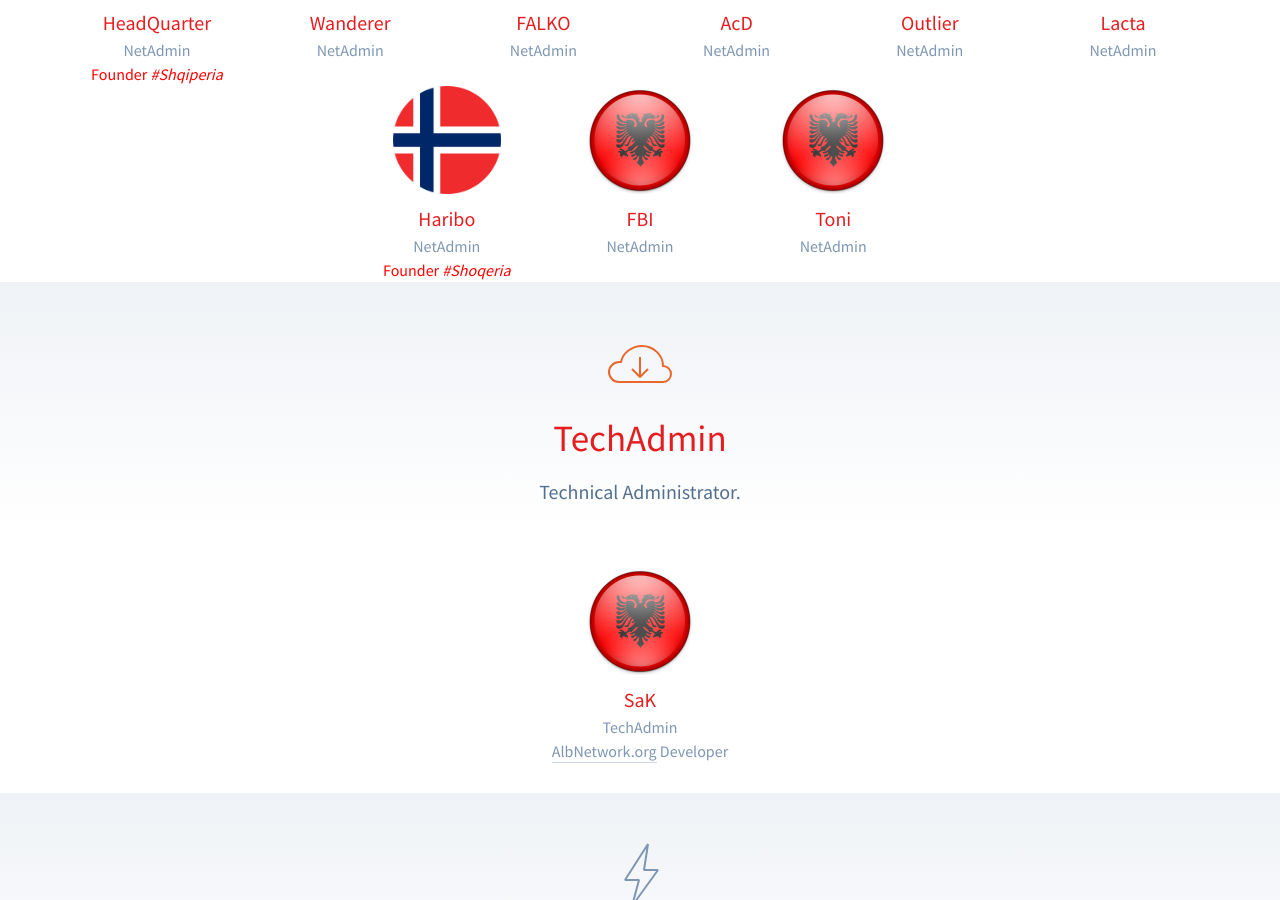
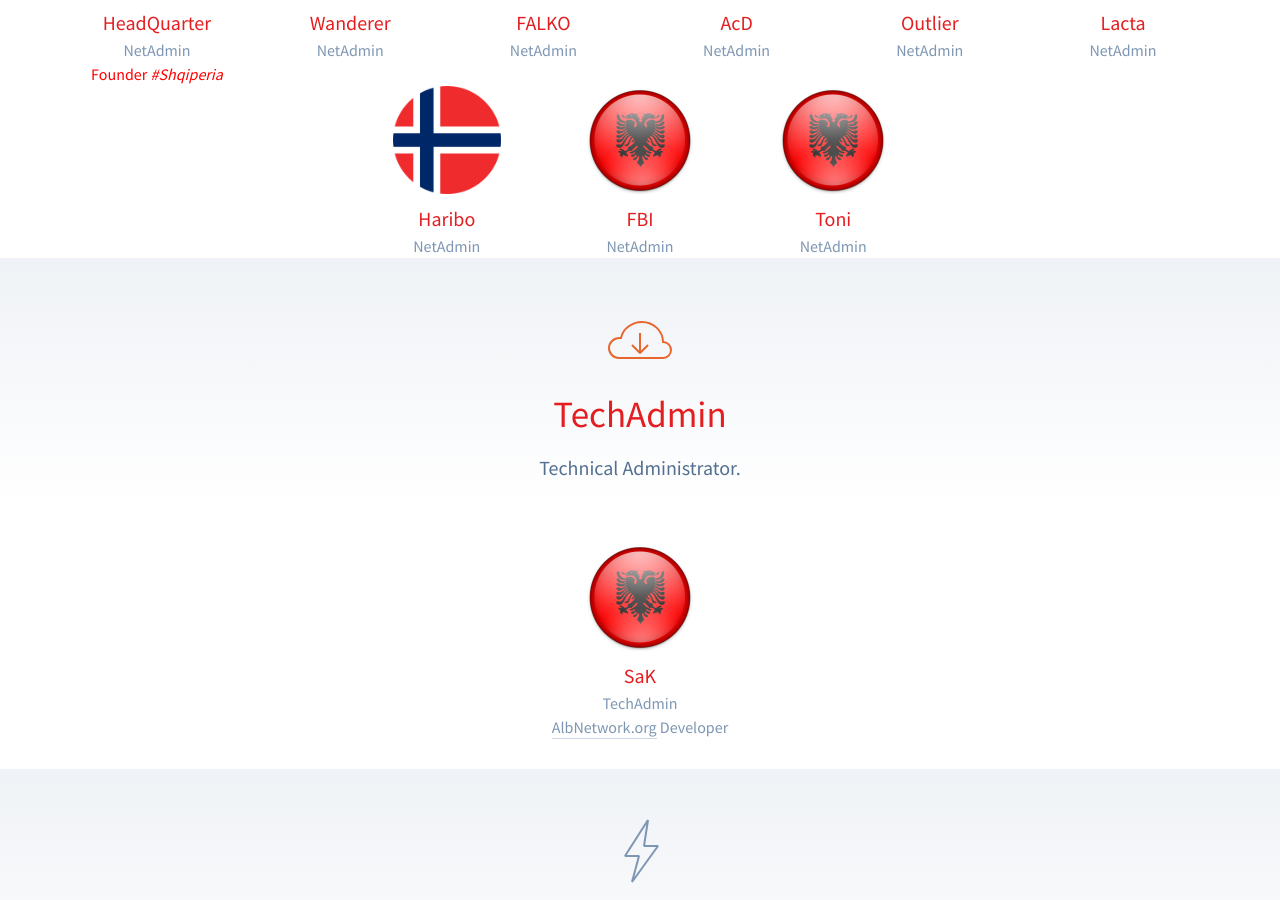
Before and after one commit to AlbnetworkOrg/albnetworkorg.github.io, a Jekyll site: the page built from skuadra.html, in a window 1280 px wide and 900 px high, scrolled down 1330 px. Built offline with Jekyll 4.4.1, drawn with Linux system fonts in a browser that asks for light colours.

Commit message:
Update skuadra.html

```diff
--- a/skuadra.html
+++ b/skuadra.html
@@ -152,7 +152,6 @@
         </a>
       </h3>
       <h4>NetAdmin</h4>
-      <h4><span style="color:red">Founder <em>#Shoqeria</em></span></h4>
     </div>
 
     <div class="Team-member">
@@ -306,16 +305,6 @@
 
     <div class="Team-member">
       <h3>
-        <a href="http://forum.albnetwork.org/index.php?members/layla.17/" target="_blank">
-        <img src="{{ site.baseurl }}/img/al.png" alt="" width="108" height="108">
-        Layla
-        </a>
-      </h3>
-      <h4>SOP</h4>
-    </div>
-
-    <div class="Team-member">
-      <h3>
         <a href="http://forum.albnetwork.org/index.php?members/silenzio.15/" target="_blank">
           <img src="{{ site.baseurl }}/img/it.png" alt="" width="108" height="108">
 	  Silenzio
```
